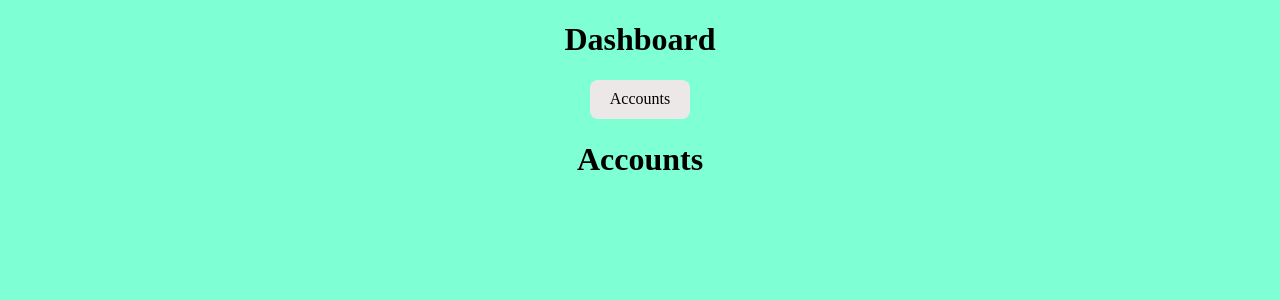
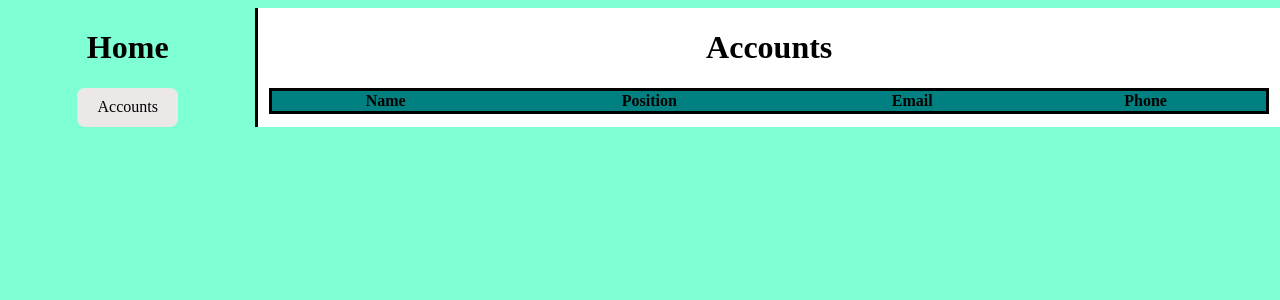
Before and after one commit to Jasmine-Abucejo/ReactJS-librarian_system, a React (Vite) app: page /home/accounts in a window 1280 px wide. Shown: the top 300 px of the page. Built offline with nearby package versions, Linux system fonts and the light colour scheme.

Commit message:
add:table

```diff
--- a/src/Accounts.jsx
+++ b/src/Accounts.jsx
@@ -2,6 +2,27 @@ function Accounts() {
   return (
     <div>
       <h1>Accounts</h1>
+      <div>
+        <table
+          style={{
+            border: "solid black",
+            borderCollapse: "collapse",
+            width: 1000,
+          }}
+        >
+          <thead style={{ background: "teal" }}>
+            <tr>
+              <th>Name</th>
+
+              <th>Position</th>
+
+              <th>Email</th>
+
+              <th>Phone</th>
+            </tr>
+          </thead>
+        </table>
+      </div>
     </div>
   );
 }
--- a/src/Home.jsx
+++ b/src/Home.jsx
@@ -1,36 +1,42 @@
-import Accounts from "./Accounts.jsx";
-import {
-  Outlet,
-  Route,
-  Routes,
-  useNavigate,
-  BrowserRouter,
-} from "react-router-dom";
+import { Outlet, useNavigate } from "react-router-dom";
 function Home() {
   const navigate = useNavigate();
   const handleAccounts = () => {
     navigate("/home/accounts");
   };
   return (
-    <div>
-      <h1>Dashboard</h1>
-      <button onClick={handleAccounts}>Accounts</button>
-
+    <div
+      style={{
+        display: "flex",
+        flexDirection: "row",
+        width: "100vw",
+      }}
+    >
+      <div
+        style={{
+          height: "100%",
+          width: "20vw",
+          borderRight: "solid",
+        }}
+      >
+        <h1>Home</h1>
+        <button onClick={handleAccounts}>Accounts</button>
+      </div>
       {/* This element will render either <DashboardMessages> when the URL is
           "/messages", <DashboardTasks> at "/tasks", or null if it is "/"
       */}
-      <Outlet />
+      <div
+        style={{
+          display: "flex",
+          justifyContent: "center",
+          backgroundColor: "white",
+          width: "80vw",
+        }}
+      >
+        <Outlet />
+      </div>
     </div>
   );
 }
 
-// function Home() {
-//   return (
-//     <Routes>
-//       <Route path="/" element={<Dashboard />}>
-//         <Route path="accounts" element={<Accounts />} />
-//       </Route>
-//     </Routes>
-//   );
-// }
 export default Home;
```
